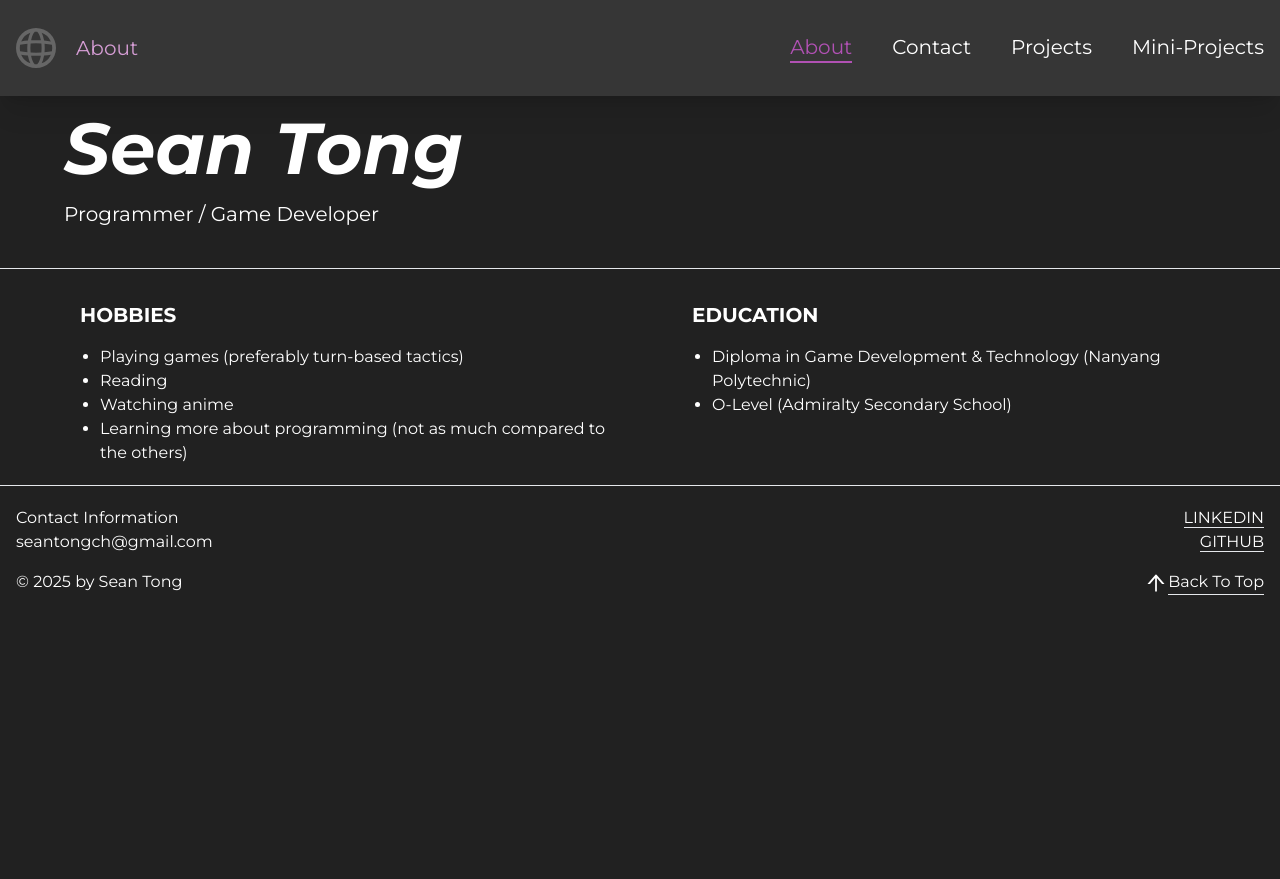
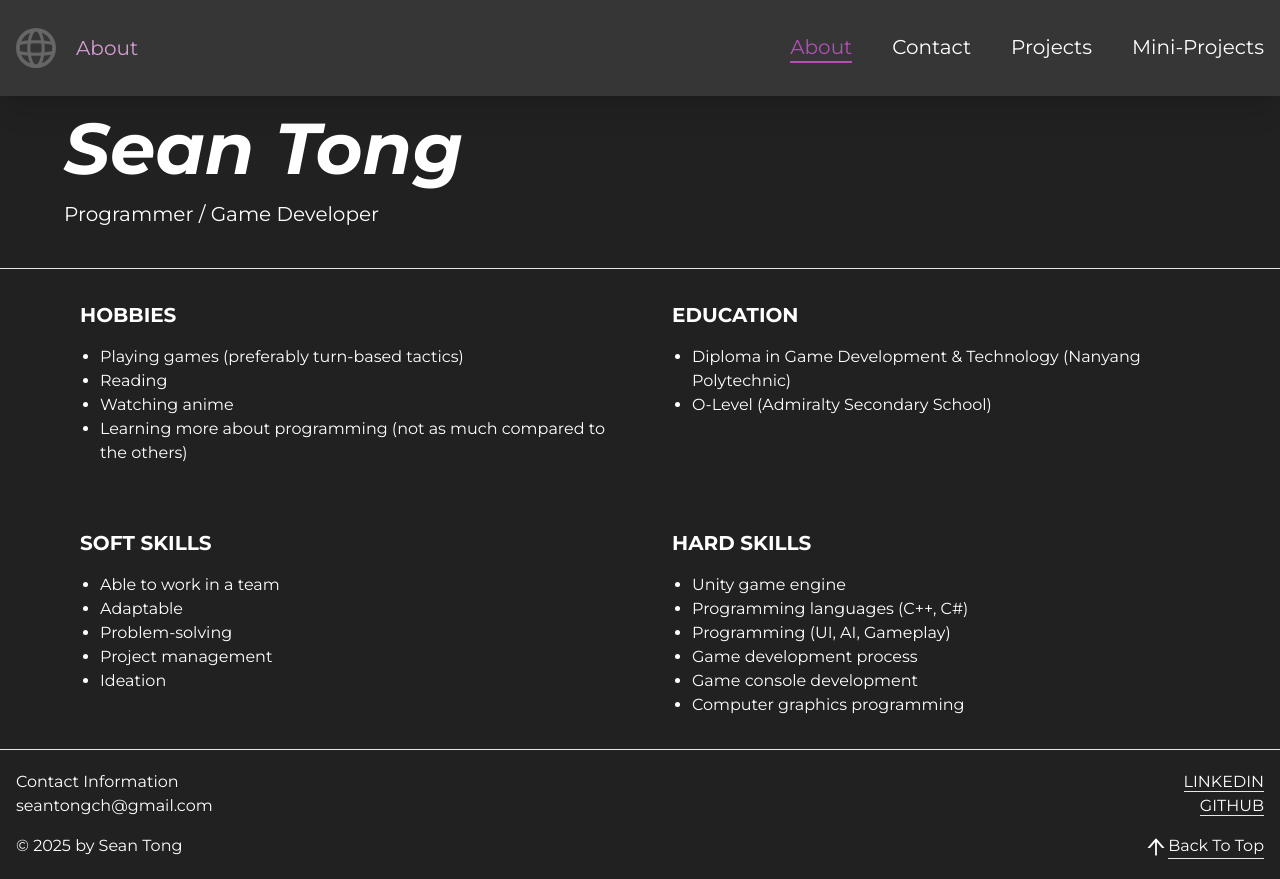
Before and after one commit to Snippin/Portfolio, a Next.js app: page /about in a window 1280 px wide. Before the commit the page ends 800 px from the top, so only its background shows below. Built offline with nearby package versions, Linux system fonts and the light colour scheme.

Commit message:
Add in categories for soft and hard skills

```diff
--- a/src/app/about/about_info.js
+++ b/src/app/about/about_info.js
@@ -10,6 +10,21 @@ const AboutInfo = {
     "Diploma in Game Development & Technology (Nanyang Polytechnic)",
     "O-Level (Admiralty Secondary School)",
   ],
+  softSkills: [
+    "Able to work in a team",
+    "Adaptable",
+    "Problem-solving",
+    "Project management",
+    "Ideation",
+  ],
+  hardSkills: [
+    "Unity game engine",
+    "Programming languages (C++, C#)",
+    "Programming (UI, AI, Gameplay)",
+    "Game development process",
+    "Game console development",
+    "Computer graphics programming",
+  ],
 }
 
 export default AboutInfo;
--- a/src/app/about/page.js
+++ b/src/app/about/page.js
@@ -21,10 +21,9 @@ export default function AboutPage()
         </p>
       </div>
 
-      <div className="flex flex-col mt-8 px-5
-        sm:flex-row sm:px-20">
-        <div className="mb-8
-          sm:mb-0 sm:mr-16">
+      <div className="grid grid-cols-1 my-8 px-5 gap-16
+        sm:grid-cols-2 sm:px-20">
+        <div>
           <p className="font-bold mb-4
             sm:text-xl">
             HOBBIES
@@ -53,6 +52,36 @@ export default function AboutPage()
             }
           </ul>
         </div>
+
+        <div>
+          <p className="font-bold mb-4
+            sm:text-xl">
+            SOFT SKILLS
+          </p>
+
+          <ul className="list-disc ml-5">
+            {
+              info.softSkills.map((skill, index) => (
+                <li key={index}>{skill}</li>
+              ))
+            }
+          </ul>
+        </div>
+
+        <div>
+          <p className="font-bold mb-4
+            sm:text-xl">
+            HARD SKILLS
+          </p>
+
+          <ul className="list-disc ml-5">
+            {
+              info.hardSkills.map((skill, index) => (
+                <li key={index}>{skill}</li>
+              ))
+            }
+          </ul>
+        </div>
       </div>
 
       <Footer />
```
